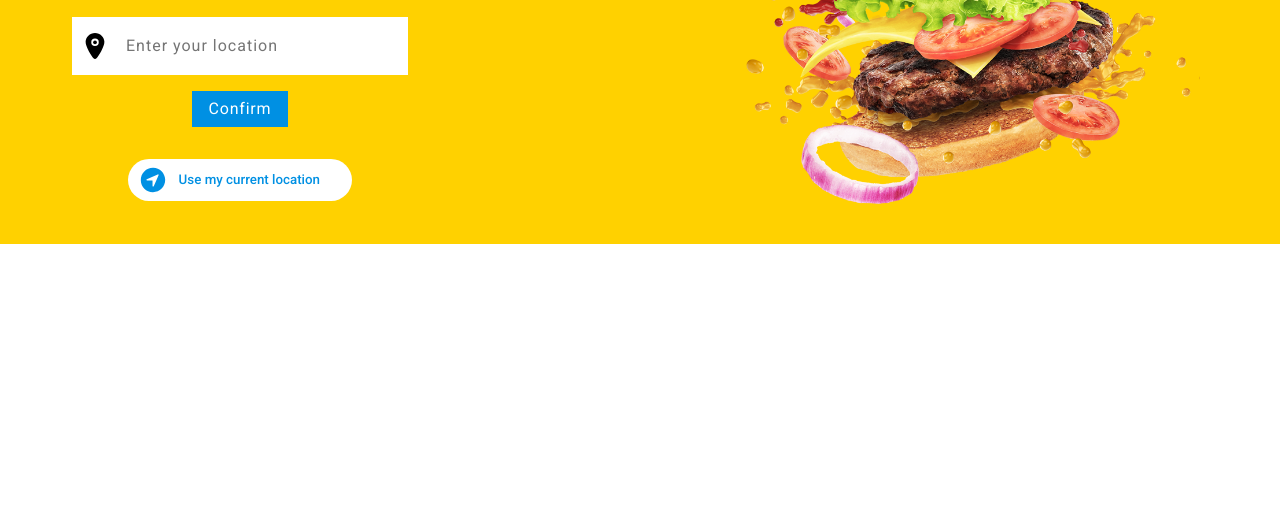
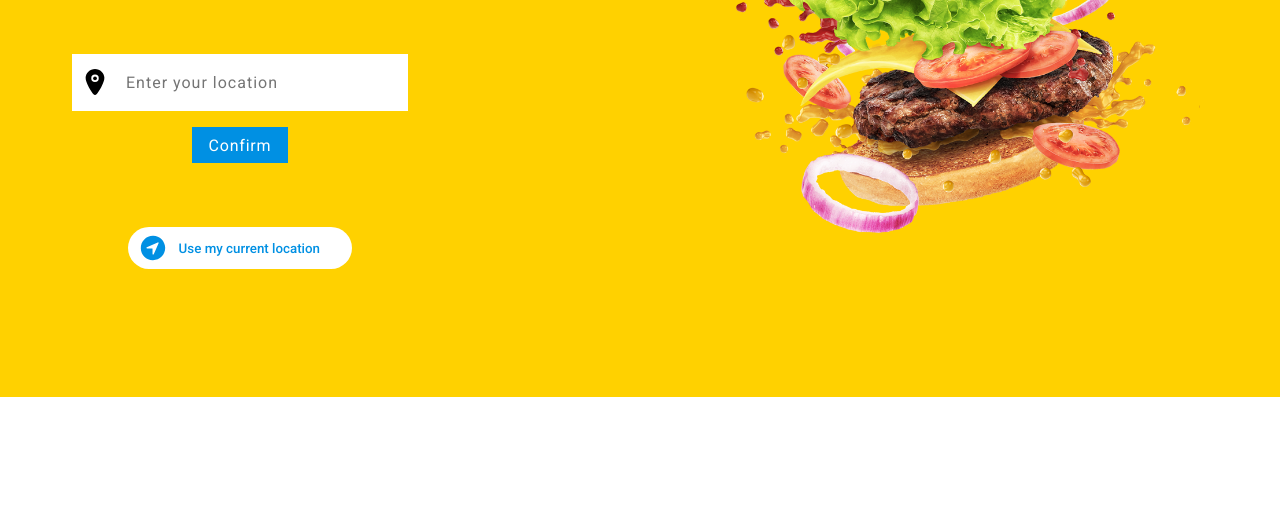
Before and after one commit to XNWayne/pal-exp, a plain HTML site: page index.html in a window 1280 px wide. Shown: the part 274-800 px from the top of the page. Drawn offline with Linux system fonts and the light colour scheme.

Commit message:
fixed location btn

```diff
--- a/css/index.css
+++ b/css/index.css
@@ -38,7 +38,7 @@ header nav button {
   background-color: #ffd100;
   background-image: url(/assets/images/hero.png);
   background-size: cover;
-  padding: 2rem 0;
+  padding: 2rem 0 8rem 0;
   display: flex;
   justify-content: center;
   align-items: center;
@@ -55,11 +55,11 @@ header nav button {
   font-size: 3rem;
   font-weight: bold;
   text-align: center;
-  margin: 1rem 0;
+  margin: 1rem 0 0 0 ;
 }
 
 .hero .location-input {
-  margin-top: 2rem;
+  margin-top: 5rem;
   display: flex;
   justify-content: center;
   align-items: center;
@@ -101,7 +101,7 @@ header nav button {
   font-size: 1rem;
   letter-spacing: 0.05rem;
   margin-top: 1rem;
-  margin-bottom: 2rem;
+  margin-bottom: 4rem;
 }
 
 .hero .current {
@@ -124,6 +124,12 @@ header nav button {
   height: 1.875rem;
 }
 
+.hero .btn-current {
+    display: flex;
+    align-items: center;
+    justify-content: center;
+}
+
 @media (min-width: 540px) {
     .hero {
         background-image: none;
--- a/index.html
+++ b/index.html
@@ -45,10 +45,12 @@
           </div>
           <button>Confirm</button>
         </div>
+        <div class="btn-current">
         <button class="current">
           <img src="./assets/icons/navigate-circle.svg" alt="" /> Use my current
           location
         </button>
+    </div>
           </div>
       </section>
     </main>
```
